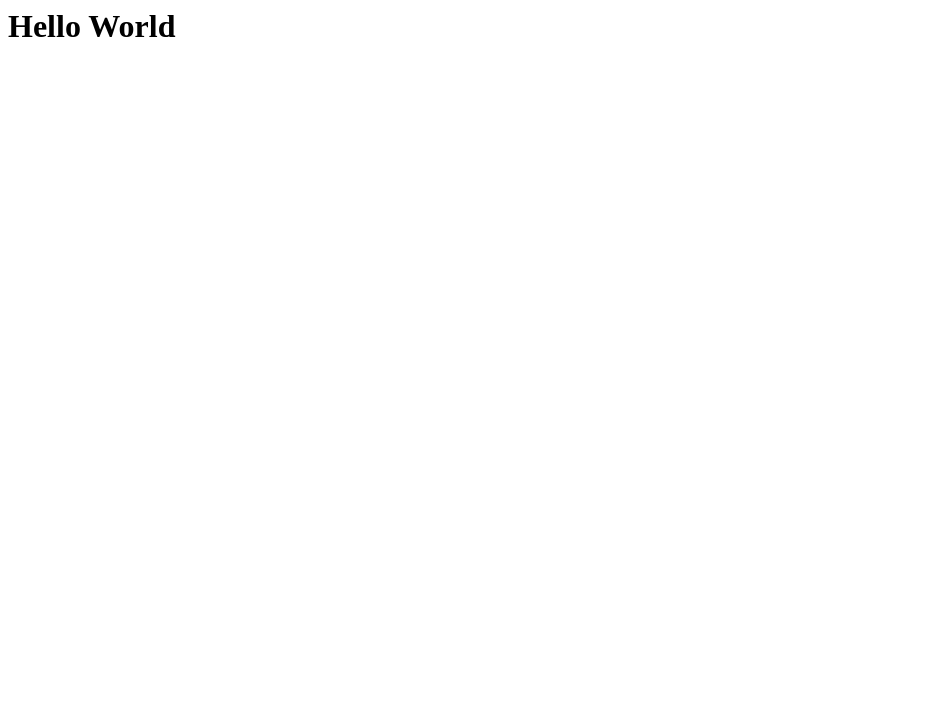
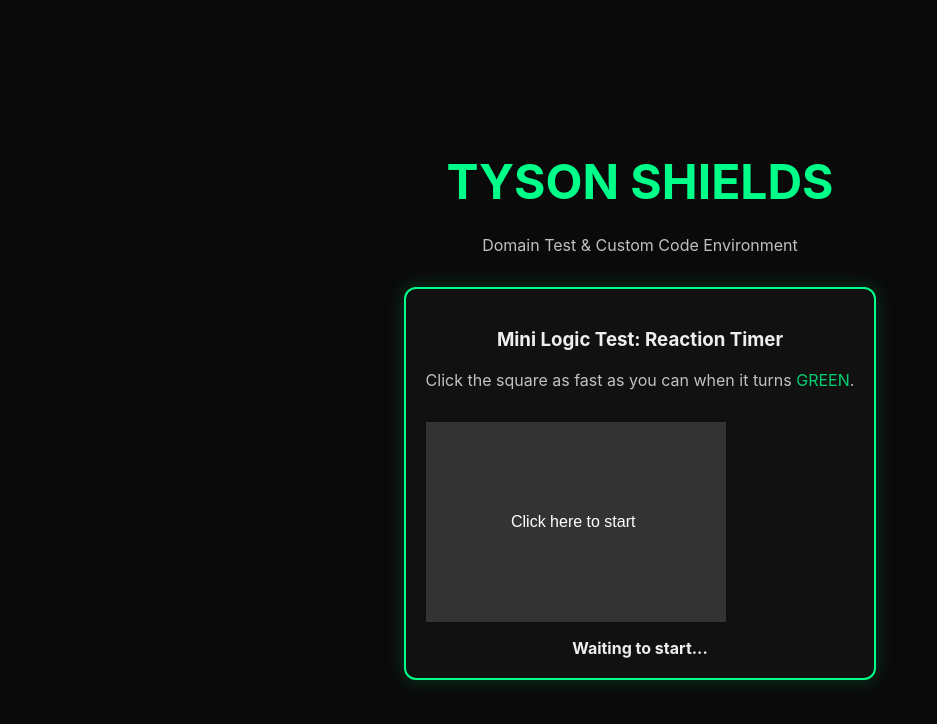
Before and after one commit to tysonshields00/tysonshields.github.io, a plain HTML site: page index.html in a window 1280 px wide. Shown: the whole page, without its empty margins (0-937 px from the left). Drawn offline with Linux system fonts and the light colour scheme.

Commit message:
Example testing website
Added a complete HTML structure with styles and a reaction timer game.

```diff
--- a/index.html
+++ b/index.html
@@ -1 +1,97 @@
-<h1>Hello World</h1>
+<!DOCTYPE html>
+<html lang="en">
+<head>
+    <meta charset="UTF-8">
+    <meta name="viewport" content="width=device-width, initial-scale=1.0">
+    <title>Tyson Shields | Lab</title>
+    <style>
+        :root {
+            --bg: #0a0a0a;
+            --text: #eeeeee;
+            --accent: #00ff88;
+        }
+        body {
+            background-color: var(--bg);
+            color: var(--text);
+            font-family: 'Inter', system-ui, sans-serif;
+            display: flex;
+            flex-direction: column;
+            align-items: center;
+            justify-content: center;
+            min-height: 100vh;
+            margin: 0;
+            text-align: center;
+        }
+        h1 { font-size: 3rem; margin-bottom: 0.5rem; color: var(--accent); }
+        p { opacity: 0.8; margin-bottom: 2rem; }
+
+        /* Game Container */
+        #game-container {
+            border: 2px solid var(--accent);
+            padding: 20px;
+            border-radius: 12px;
+            background: #111;
+            box-shadow: 0 0 20px rgba(0, 255, 136, 0.2);
+        }
+        canvas {
+            background: #000;
+            display: block;
+        }
+        .status { margin-top: 1rem; font-weight: bold; }
+    </style>
+</head>
+<body>
+
+    <h1>TYSON SHIELDS</h1>
+    <p>Domain Test & Custom Code Environment</p>
+
+    <div id="game-container">
+        <h3>Mini Logic Test: Reaction Timer</h3>
+        <p>Click the square as fast as you can when it turns <span style="color:var(--accent)">GREEN</span>.</p>
+        <canvas id="reactionGame" width="300" height="200"></canvas>
+        <div class="status" id="timerDisplay">Waiting to start...</div>
+    </div>
+
+    <script>
+        const canvas = document.getElementById('reactionGame');
+        const ctx = canvas.getContext('2d');
+        const display = document.getElementById('timerDisplay');
+        let startTime, timeout;
+        let waitingForClick = false;
+
+        function startTest() {
+            ctx.fillStyle = "#ff4444";
+            ctx.fillRect(0, 0, 300, 200);
+            display.innerText = "Wait for green...";
+            waitingForClick = false;
+
+            const delay = Math.random() * 3000 + 2000;
+            timeout = setTimeout(() => {
+                ctx.fillStyle = "#00ff88";
+                ctx.fillRect(0, 0, 300, 200);
+                display.innerText = "CLICK NOW!";
+                startTime = Date.now();
+                waitingForClick = true;
+            }, delay);
+        }
+
+        canvas.addEventListener('mousedown', () => {
+            if (waitingForClick) {
+                const reactionTime = Date.now() - startTime;
+                display.innerText = `Reaction Time: ${reactionTime}ms! Click to try again.`;
+                waitingForClick = false;
+            } else {
+                clearTimeout(timeout);
+                startTest();
+            }
+        });
+
+        // Initial Draw
+        ctx.fillStyle = "#333";
+        ctx.fillRect(0, 0, 300, 200);
+        ctx.fillStyle = "white";
+        ctx.font = "16px Arial";
+        ctx.fillText("Click here to start", 85, 105);
+    </script>
+</body>
+</html>
```
